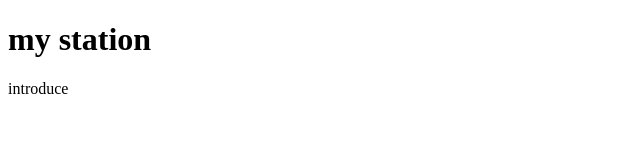
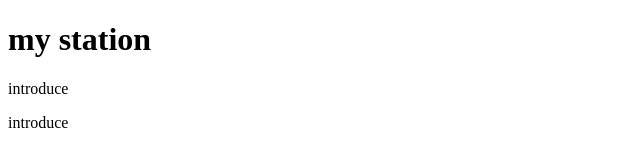
Before and after one commit to thisandthata/thisandthata, a plain HTML site: page index.html in a window 1280 px wide. Shown: the full height of the page, 0-640 px from the left. Drawn offline with Linux system fonts and the light colour scheme.

```diff
--- a/index.html
+++ b/index.html
@@ -7,5 +7,6 @@
 <body>
   <h1>my station</h1>
   <p>introduce</p>
+  <p>introduce</p>
 </body>
 </html>
```
